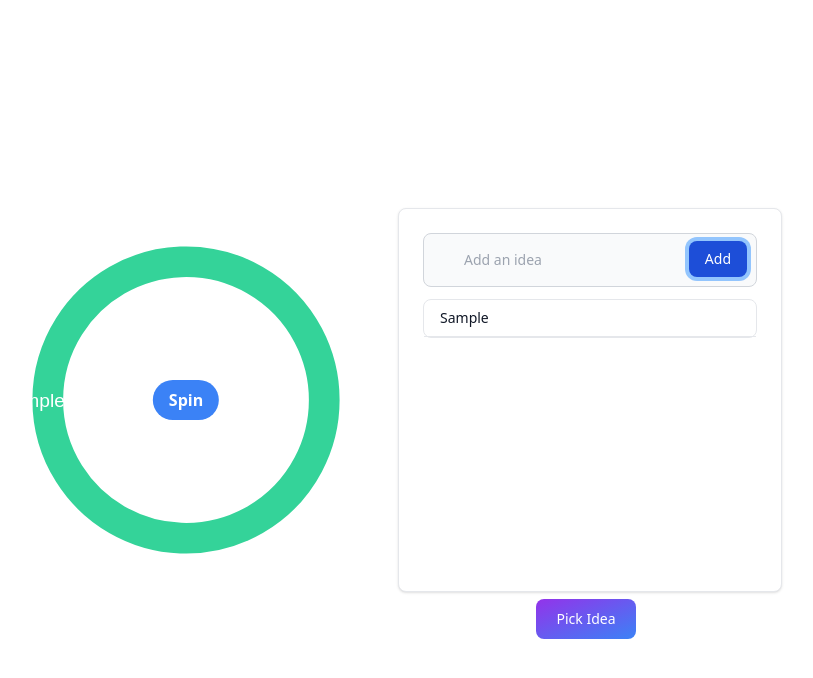
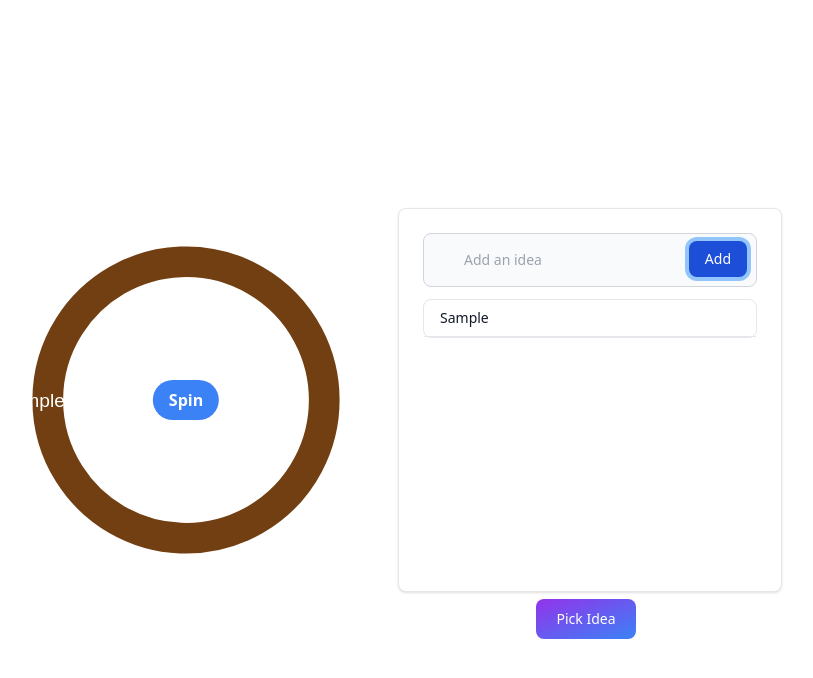
Before and after one commit to lucasw4/random-decision-maker, a React (Create React App) app: page / in a window 1280 px wide. Both pictures are taken after typing "Sample" into the empty fields and a click on the button "Add". Shown: the top 678 px of the page, without its empty margins (262-1075 px from the left). Built offline with nearby package versions, Linux system fonts and the light colour scheme.

Commit message:
Fix random color generation

```diff
--- a/src/components/WheelOfFortune.jsx
+++ b/src/components/WheelOfFortune.jsx
@@ -13,6 +13,7 @@ const WheelOfFortune = ({ spinning, onSpin, ideas }) => {
   function generateRandomIndex(array) {
     return Math.floor(Math.random() * array.length);
   }
+
   const segmentColors = [
     "#EF4444",
     "#EA580C",
@@ -41,21 +42,16 @@ const WheelOfFortune = ({ spinning, onSpin, ideas }) => {
     "#312E81",
   ];
 
-  const colors = [];
-
   const data = ideas.map((idea) => {
-    let pickColor;
-    let randomColor = segmentColors[generateRandomIndex(segmentColors)];
-
-    if (!colors.includes(randomColor)) {
-      pickColor = randomColor;
-      colors.push(randomColor);
+    function getRandomColor(colorArray) {
+      const index = generateRandomIndex(colorArray);
+      return colorArray.splice(index, 1)[0];
     }
 
     return {
       title: idea,
       value: 100 / ideas.length,
-      color: pickColor,
+      color: getRandomColor(segmentColors),
     };
   });
 
```
